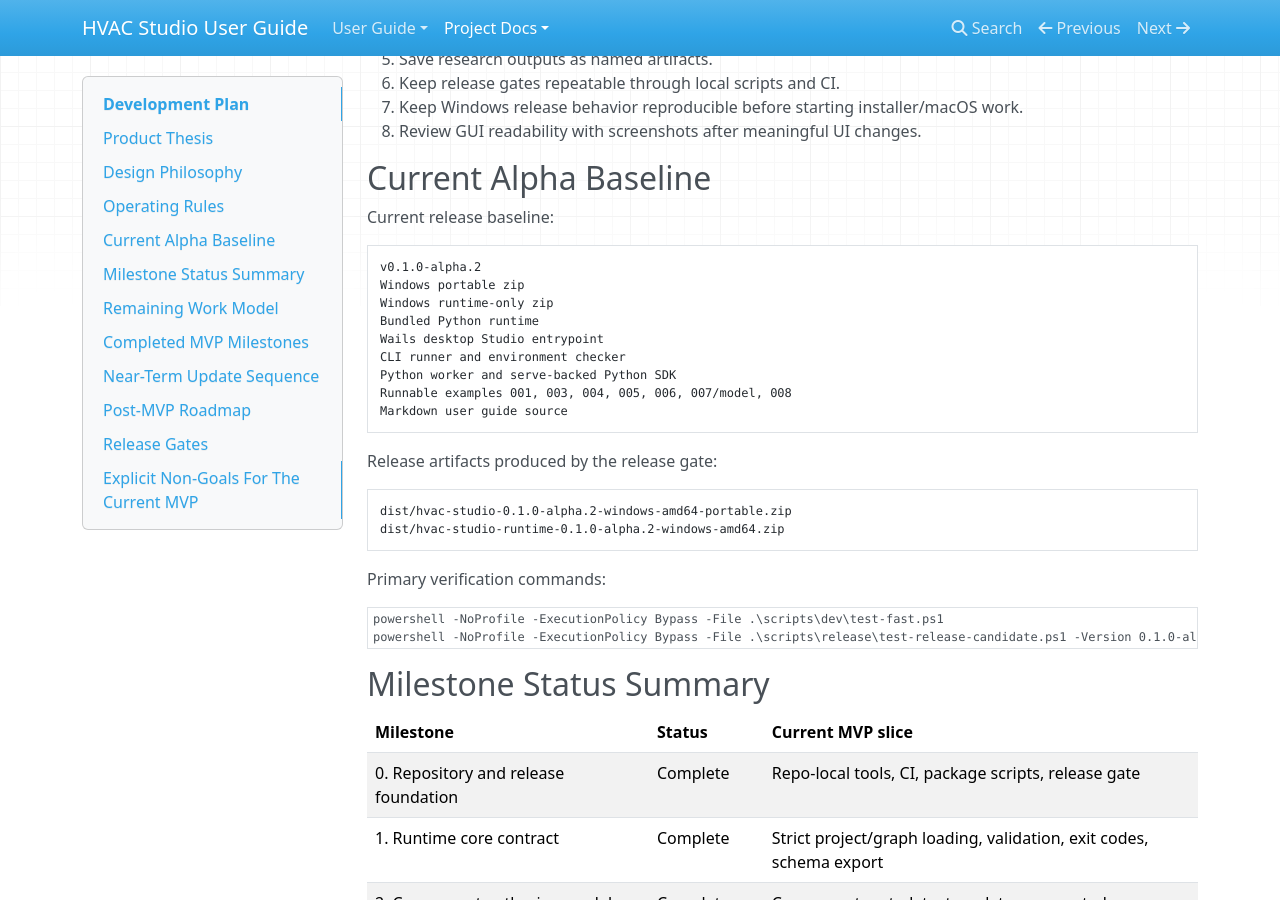
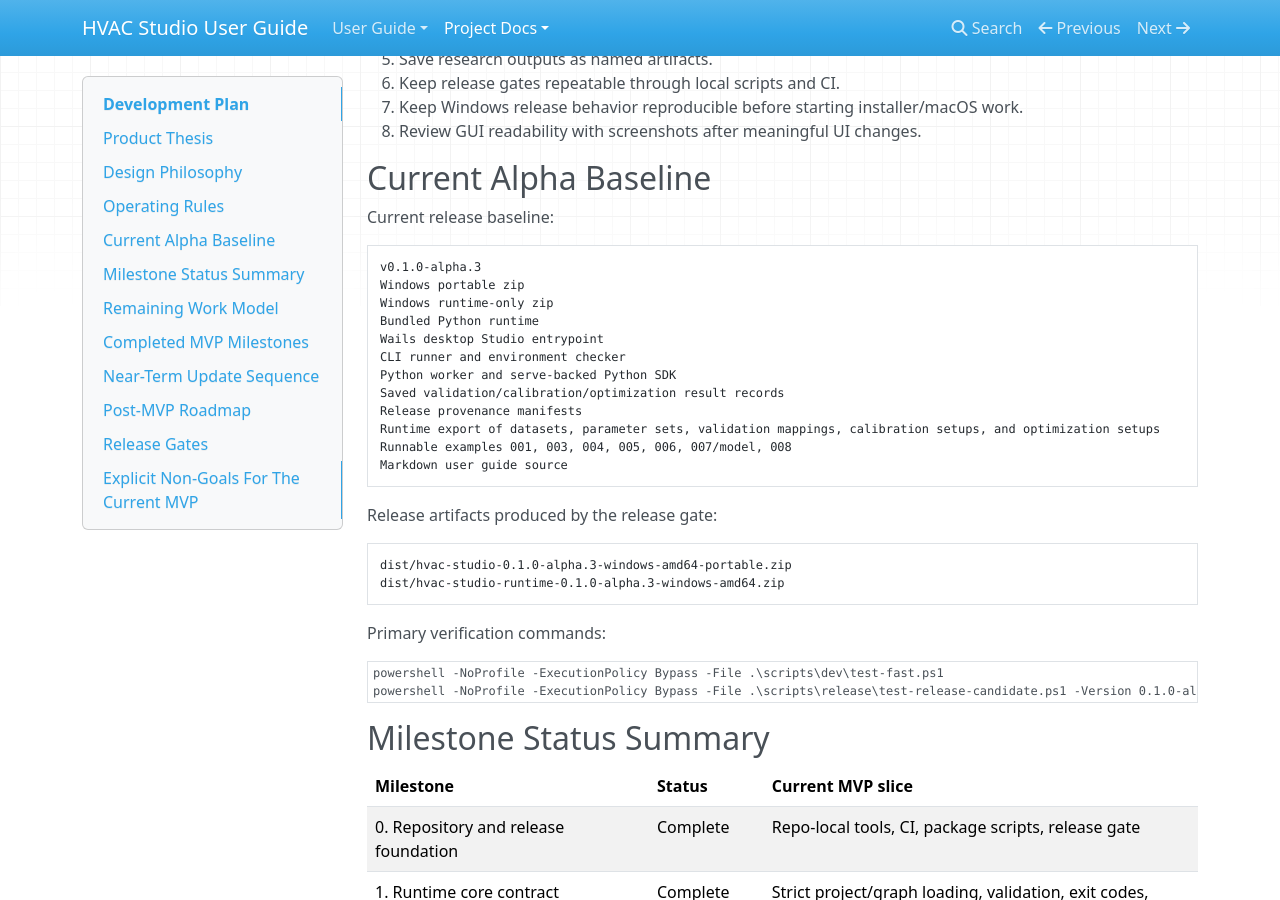
Before and after one commit to Gonie-Gonie/hvac-studio, an MkDocs documentation site: the page built from docs/development-plan.md, in a window 1280 px wide and 900 px high, scrolled down 3760 px. Built offline with MkDocs 1.6.1, drawn with Linux system fonts in a browser that asks for light colours; nearby versions of some CDN libraries.

Commit message:
Document alpha 3 baseline

````diff
--- a/docs/development-plan.md
+++ b/docs/development-plan.md
@@ -165,13 +165,16 @@
 Current release baseline:
 
 ```text
-v0.1.0-alpha.2
+v0.1.0-alpha.3
 Windows portable zip
 Windows runtime-only zip
 Bundled Python runtime
 Wails desktop Studio entrypoint
 CLI runner and environment checker
 Python worker and serve-backed Python SDK
+Saved validation/calibration/optimization result records
+Release provenance manifests
+Runtime export of datasets, parameter sets, validation mappings, calibration setups, and optimization setups
 Runnable examples 001, 003, 004, 005, 006, 007/model, 008
 Markdown user guide source
 ```
@@ -179,15 +182,15 @@
 Release artifacts produced by the release gate:
 
 ```text
-dist/hvac-studio-0.1.0-alpha.2-windows-amd64-portable.zip
-dist/hvac-studio-runtime-0.1.0-alpha.2-windows-amd64.zip
+dist/hvac-studio-0.1.0-alpha.3-windows-amd64-portable.zip
+dist/hvac-studio-runtime-0.1.0-alpha.3-windows-amd64.zip
 ```
 
 Primary verification commands:
 
 ```powershell
 powershell -NoProfile -ExecutionPolicy Bypass -File .\scripts\dev\test-fast.ps1
-powershell -NoProfile -ExecutionPolicy Bypass -File .\scripts\release\test-release-candidate.ps1 -Version 0.1.0-alpha.2 -SkipSetup
+powershell -NoProfile -ExecutionPolicy Bypass -File .\scripts\release\test-release-candidate.ps1 -Version 0.1.0-alpha.3 -SkipSetup
 ```
 
 ## Milestone Status Summary
````
